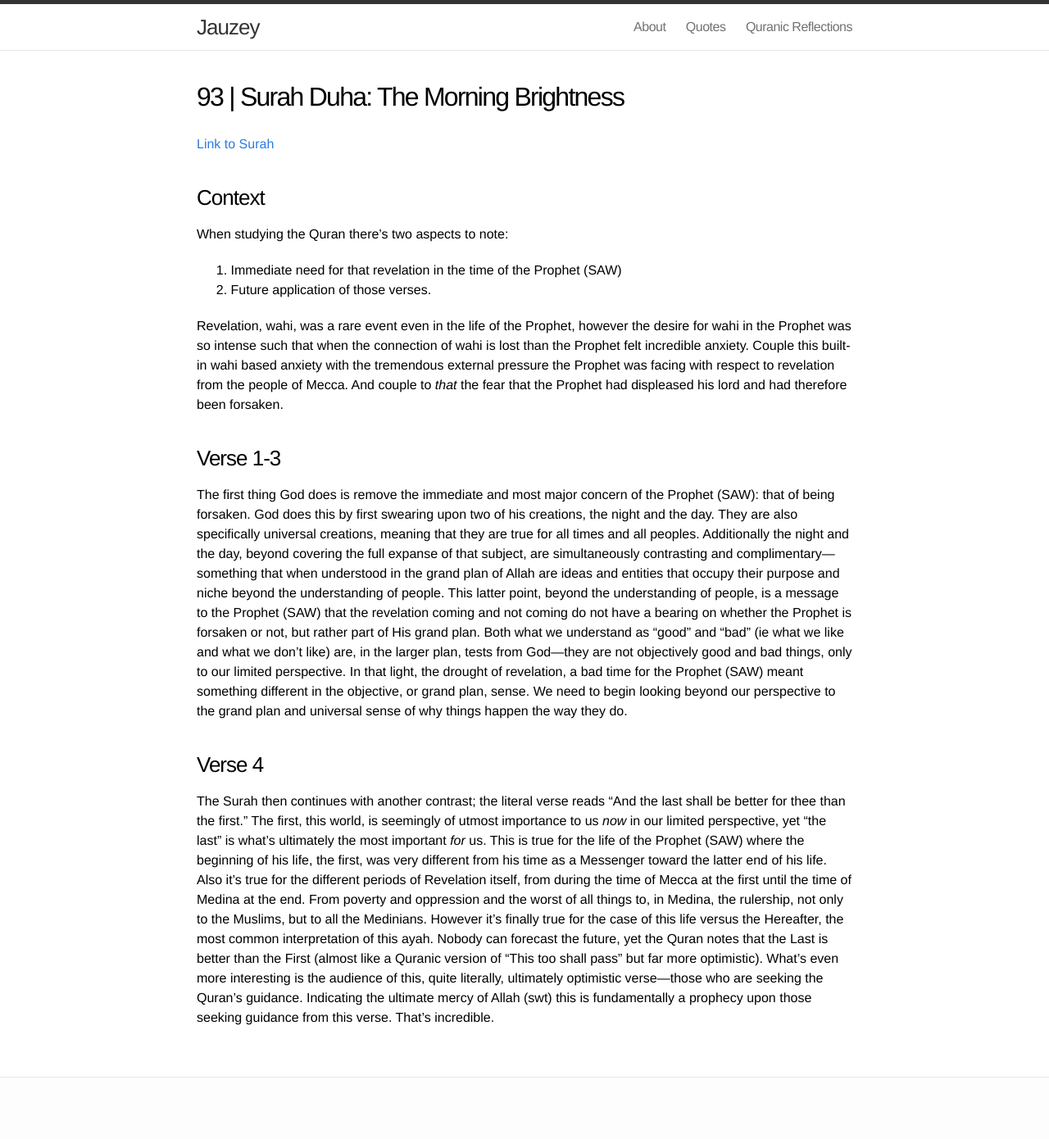
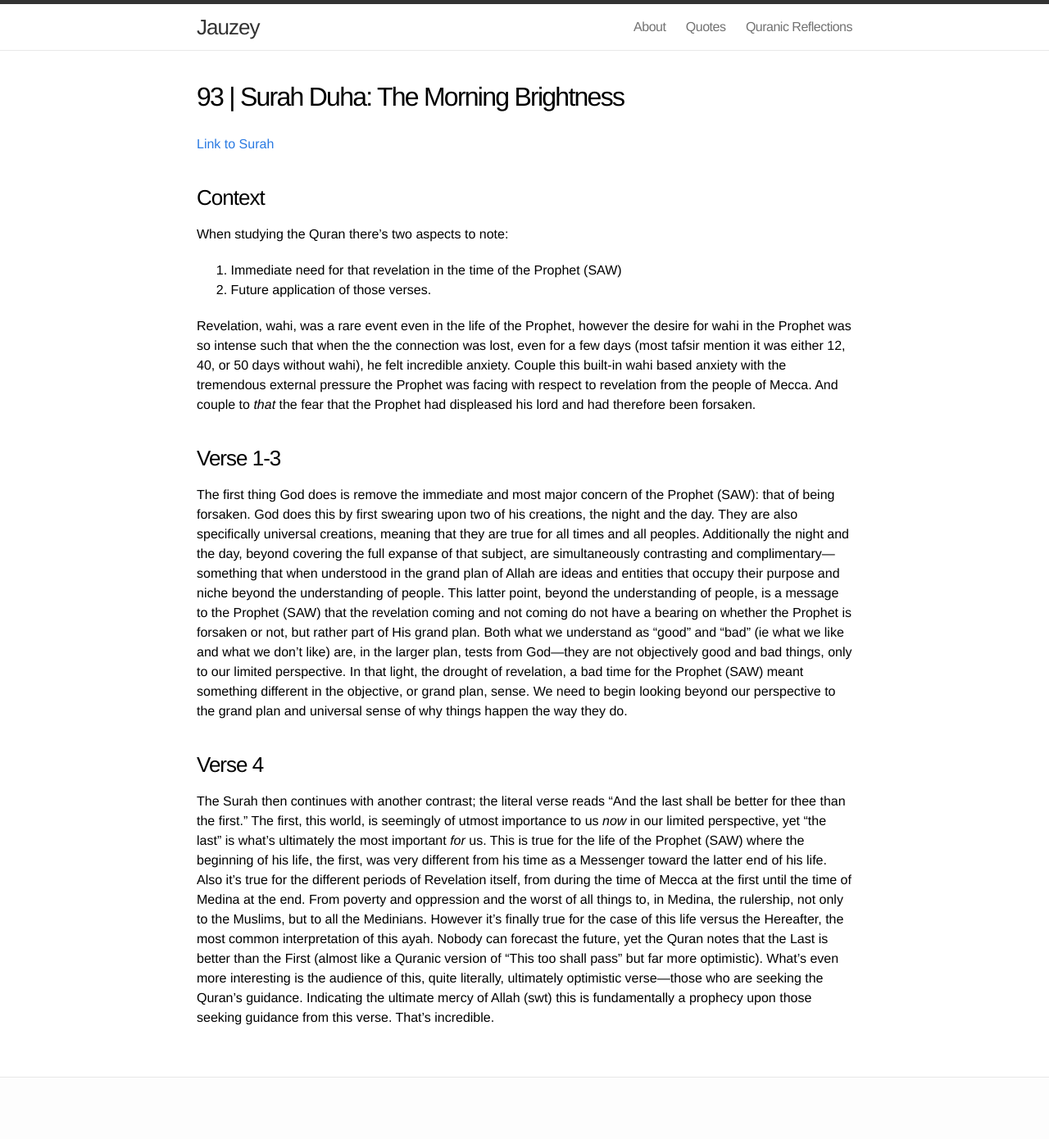
Before and after one commit to jauzeyimam/jauzeyimam.github.io, a Jekyll site: the page built from _quran/93-duha.md, in a window 1280 px wide. Shown: the whole page at 82% size. Built offline with Jekyll 4.4.1, drawn with Linux system fonts in a browser that asks for light colours.

Commit message:
edited surah duha

```diff
--- a/_quran/93-duha.md
+++ b/_quran/93-duha.md
@@ -14,7 +14,7 @@ When studying the Quran there's two aspects to note:
 1. Immediate need for that revelation in the time of the Prophet (SAW)
 2. Future application of those verses.
 
-Revelation, wahi, was a rare event even in the life of the Prophet, however the desire for wahi in the Prophet was so intense such that when the connection of wahi is lost than the Prophet felt incredible anxiety.  Couple this built-in wahi based anxiety with the tremendous external pressure the Prophet was facing with respect to revelation from the people of Mecca.  And couple to *that* the fear that the Prophet had displeased his lord and had therefore been forsaken.
+Revelation, wahi, was a rare event even in the life of the Prophet, however the desire for wahi in the Prophet was so intense such that when the the connection was lost, even for a few days (most tafsir mention it was either 12, 40, or 50 days without wahi), he felt incredible anxiety.  Couple this built-in wahi based anxiety with the tremendous external pressure the Prophet was facing with respect to revelation from the people of Mecca.  And couple to *that* the fear that the Prophet had displeased his lord and had therefore been forsaken.
 
 ### Verse 1-3
 
```
